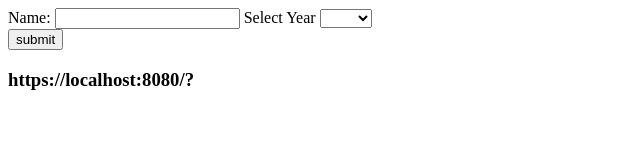
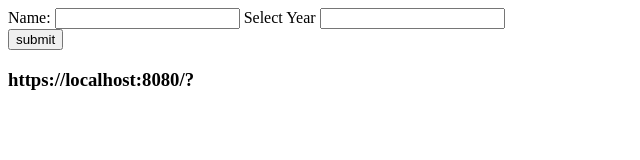
Before and after one commit to acciojob/sharable-urls-vivek-cyber, a website: page main.html in a window 1280 px wide. Shown: the whole page, without its empty margins (0-640 px from the left). Drawn offline with Linux system fonts and the light colour scheme.

Commit message:
created a submission

```diff
--- a/main.html
+++ b/main.html
@@ -8,24 +8,8 @@
 
 
         <label for="year">Select Year</label>
-        <select name="year" id="year">
-            <option></option>
-            <option value="2001">2001</option>
-            <option value="2002">2002</option>
-            <option value="2003">2003</option>
-            <option value="2004">2004</option>
-            <option value="2005">2005</option>
-            <option value="2006">2006</option>
-            <option value="2007">2007</option>
-            <option value="2008">2008</option>
-            <option value="2009">2009</option>
-            <option value="2010">2010</option>
-            <option value="2011">2011</option>
-            <option value="2012">2012</option>
-            <option value="2013">2013</option>
-            <option value="2014">2014</option>
-            <option value="2015">2015</option>
-        </select>
+		  <input type="number" id="year" name="year">
+
 
 
 
```
